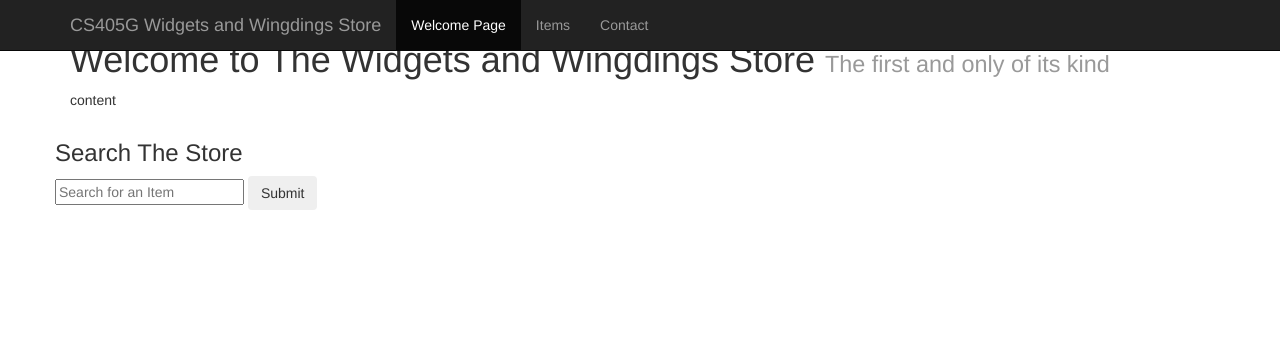
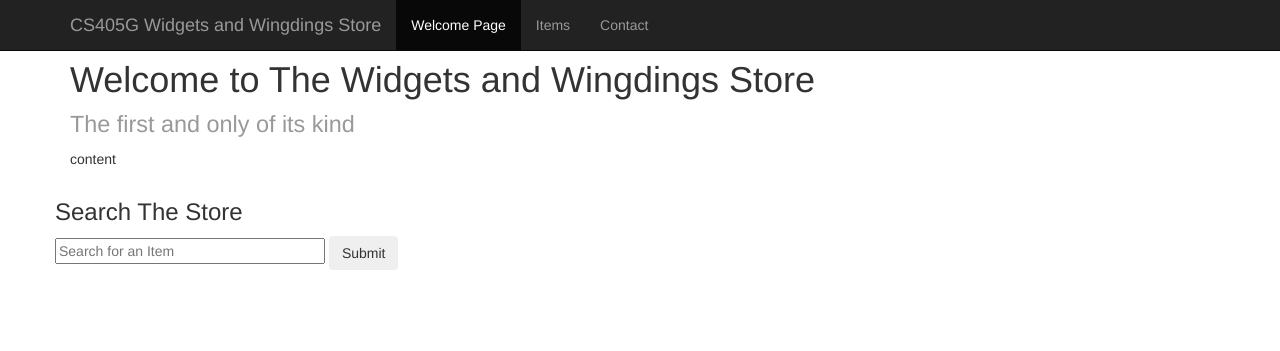
Before and after one commit to sethicis/cs405G_StoreFront, a PHP site: page / in a window 1280 px wide. Shown: the top 351 px of the page. Run offline with PHP 8.4, Linux system fonts and the light colour scheme; some libraries are stand-ins or nearby versions.

Commit message:
fixing css style bugs

```diff
--- a/operations.php
+++ b/operations.php
@@ -23,9 +23,14 @@ function searchBox(){
     echo"
         <div class=\"container\">
             <div class='row'>
+                <div class='col-lg-12'>
+                &nbsp
+                </div>
+            </div>
+            <div class='row'>
 		<div class='col-lg-12'>
                     <h1>
-                        Welcome to The Widgets and Wingdings Store
+                        Welcome to The Widgets and Wingdings Store<br>
                         <small>The first and only of its kind</small>
                     </h1>
                 </div>
@@ -38,9 +43,9 @@ function searchBox(){
                 </div>
             <div class='row'>
                 <div class='col-lg-12'>
-                    <form action='search_handle.php' method='POST'>
+                    <form action='search_handle.php' method='POST' class='form-search'>
                         <h3>Search The Store</h3>
-                        <input type='text' class='input-large search-query' name='term' placeholder='Search for an Item'>
+                        <input type='text' size='30' class='input-medium search-query' name='term' placeholder='Search for an Item'>
                         <button type='submit' name='search' value='search' class='btn'>Submit</button>
                     </form>
                 </div>
```
